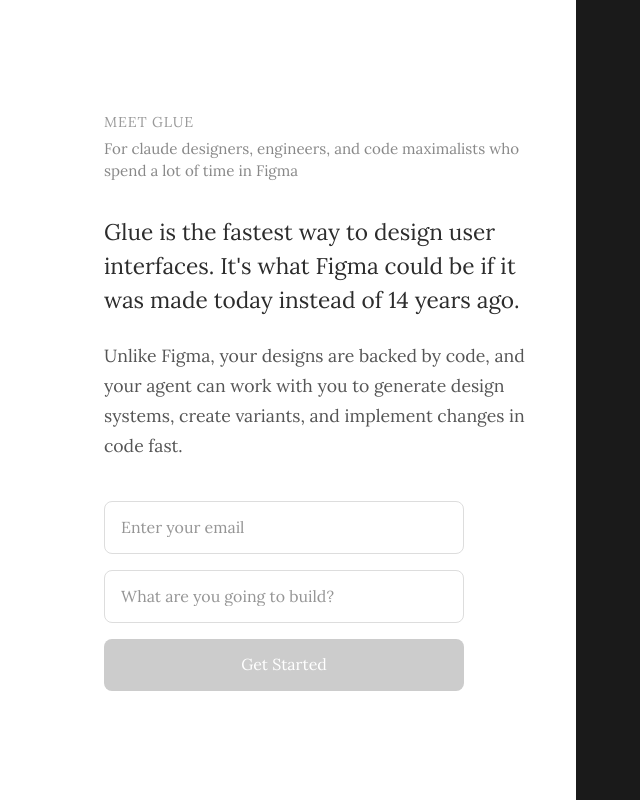
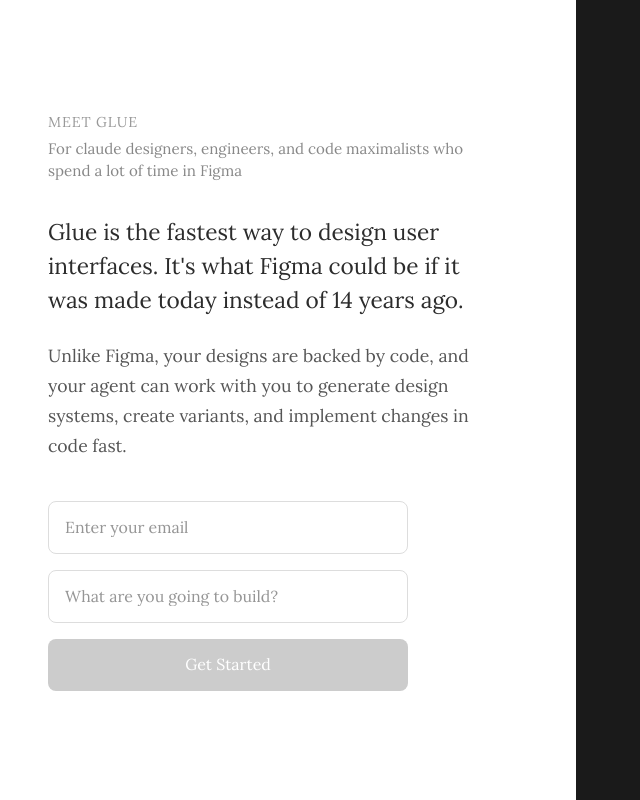
Before and after one commit to perbhat/website, a Next.js app: page /glue in a window 1280 px wide. Shown: the whole page, without its empty margins (0-640 px from the left). Built offline with nearby package versions, Linux system fonts and the light colour scheme; grey boxes are pictures that could not be loaded.

Commit message:
Left-align text content on glue page
Co-Authored-By: Claude Opus 4.6 (1M context) <noreply@anthropic.com>

```diff
--- a/app/glue/page.tsx
+++ b/app/glue/page.tsx
@@ -39,7 +39,7 @@ export default function GluePage() {
   return (
     <div className="fixed inset-0 z-50 flex max-[768px]:flex-col overflow-y-auto">
       <div className="w-[45%] max-[768px]:w-full bg-white flex items-center">
-        <div className="px-12 py-20 max-[768px]:px-6 max-w-[520px] ml-auto max-[768px]:ml-0">
+        <div className="px-12 py-20 max-[768px]:px-6 max-w-[520px] max-[768px]:ml-0">
             <h2 className="font-[var(--font-playfair)] font-normal text-[0.85em] tracking-[0.06em] text-[#999] [text-shadow:none] mb-1 uppercase">
               Meet Glue
             </h2>
```
